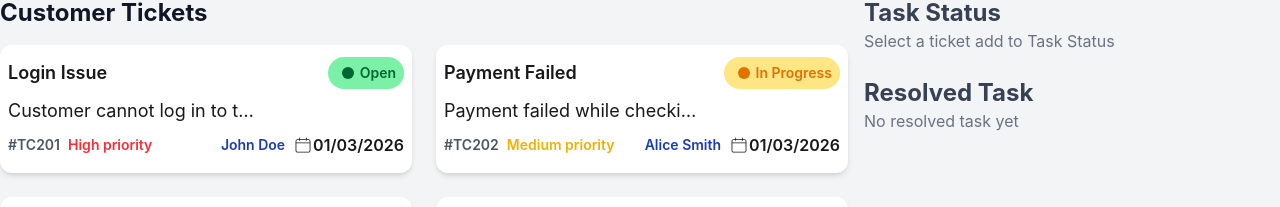
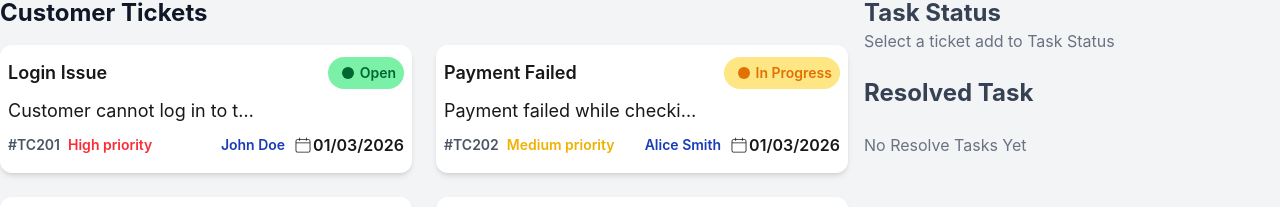
Before and after one commit to Sheikh-Rasel2001/customer-service-ticket-system, a React (Vite) app: page / in a window 1280 px wide. Shown: the part 335-542 px from the top of the page. Built offline with nearby package versions, Linux system fonts and the light colour scheme.

Commit message:
remove ticket and resolve ticket

```diff
--- a/src/App.jsx
+++ b/src/App.jsx
@@ -6,23 +6,36 @@ import Nav from './Components/Navbar/Nav'
 import Services from './ServiceSection/Services/Services'
 import { toast, ToastContainer } from 'react-toastify'
 
-const fetchServices = async() => {
-  const res = await fetch ('/services.json');
+const fetchServices = async () => {
+  const res = await fetch('/services.json');
   const data = res.json();
   return data
 }
 const servicesPromise = fetchServices();
 
 function App() {
-  const [selectTickets, setSelectTickets] = useState([])
+  const [selectTickets, setSelectTickets] = useState([]);
+  const [complete, setComplete] = useState([])
 
   const handleSelectTickets = (service) => {
-    console.log('ticket item add');
+    // console.log('ticket item add');
     const newTicket = [...selectTickets, service]
-    console.log(newTicket);
+    // console.log(newTicket);
     setSelectTickets(newTicket)
     toast('Customer Ticket Item Added')
   }
+
+  const handleComplete = (id) => {
+      // console.log('complete ticket', id);
+      const newComplete = selectTickets.find(ticket => ticket.id === id);
+      // console.log(newComplete);
+      const resolveDone = [...complete, newComplete]
+      setComplete(resolveDone)
+
+      const remove = selectTickets.filter(ticket => ticket.id !== id)
+      setSelectTickets(remove)
+  }
+
   return (
     <>
       <div className='mx-auto min-h-screen bg-gray-100'>
@@ -31,8 +44,10 @@ function App() {
         <Services
           servicesPromise={servicesPromise}
           selectTickets={selectTickets}
-    setSelectTickets={setSelectTickets}
           handleSelectTickets={handleSelectTickets}
+          handleComplete={handleComplete}
+          complete={complete}
+          setComplete={setComplete}
         ></Services>
         <Footer></Footer>
         <ToastContainer />
--- /dev/null
+++ b/src/ServiceSection/ResolvedItems/Resolve.jsx
@@ -0,0 +1,20 @@
+import React from 'react';
+
+const Resolve = ({complete}) => {
+    return (
+        <div>
+             {/* resolved task */}
+            <div>
+                <h1 className='text-2xl font-bold text-gray-700 mb-6'>Resolved Task</h1>
+                {
+                    complete && complete.length > 0 ?
+                    (complete.map(done =>
+                        <h1 key={done.id} className='px-3 py-2 bg-blue-300 text-blue-950 font-bold rounded-2xl mb-4'>{done.title}</h1>
+                    )): (<p className='text-gray-500'>No Resolve Tasks Yet</p>)
+                }
+            </div>
+        </div>
+    );
+};
+
+export default Resolve;
--- a/src/ServiceSection/Services/Services.jsx
+++ b/src/ServiceSection/Services/Services.jsx
@@ -2,7 +2,7 @@ import React, { Suspense, use } from 'react';
 import Service from '../Service/Service';
 import Task from '../TaskStatus/Task';
 
-const Services = ({servicesPromise, handleSelectTickets, selectTickets}) => {
+const Services = ({servicesPromise, handleSelectTickets, selectTickets, handleComplete, complete}) => {
     const services = use(servicesPromise);
     // console.log(services);
     return (
@@ -25,7 +25,11 @@ const Services = ({servicesPromise, handleSelectTickets, selectTickets}) => {
                 </div>
                 {/* status check section */}
                 <div className=''>
-                    <Task selectTickets={selectTickets}></Task>
+                    <Task
+                    selectTickets={selectTickets}
+                    handleComplete={handleComplete}
+                    complete={complete}
+                    ></Task>
                 </div>
             </div>
         </div>
--- a/src/ServiceSection/TaskStatus/Task.jsx
+++ b/src/ServiceSection/TaskStatus/Task.jsx
@@ -1,6 +1,7 @@
 import React from 'react';
+import Resolve from '../ResolvedItems/Resolve';
 
-const Task = ({ selectTickets }) => {
+const Task = ({ selectTickets, handleComplete, complete}) => {
     return (
         <div>
             {/* task status */}
@@ -11,19 +12,18 @@ const Task = ({ selectTickets }) => {
                         selectTickets.map(ticket =>
                             <div key={ticket.id} className='px-2 py-4 bg- w-full rounded-2xl shadow-lg'>
                                 <h2 className='text-xl text-gray-900 font-bold mb-4'>{ticket.title}</h2>
-                                <button className='btn bg-green-600 text-gray-50 w-full'>Complete</button>
+                                <button onClick={() => handleComplete(ticket.id)} className='btn bg-green-600 text-gray-50 w-full'>Complete</button>
                             </div>
                         )
                     ) : (<p className='text-gray-500'>Select a ticket add to Task Status</p>)
                 }
 
+            </div>
+            {/* resolved items */}
+            <div>
+                <Resolve complete={complete}></Resolve>
+            </div>
 
-            </div>
-            {/* resolved task */}
-            <div>
-                <h1 className='text-2xl font-bold text-gray-700'>Resolved Task</h1>
-                <p className='text-gray-500'>No resolved task yet</p>
-            </div>
         </div>
     );
 };
```
Lines whose indentation alone changed are shown as unchanged.
